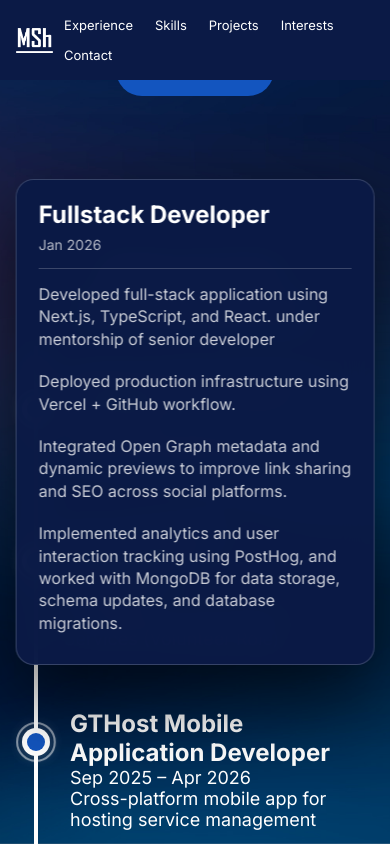
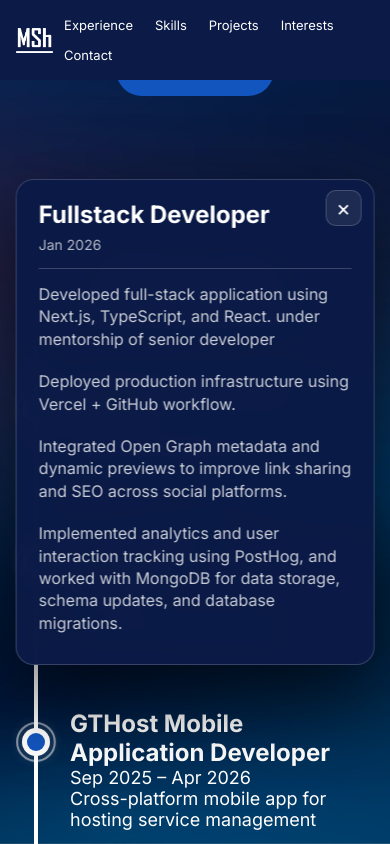
Before and after one commit to markshmidt/portfolio_website, a React (Vite) app: page / in a window 390 px wide. Both pictures are taken after a click on the element 220 px from the left and 421 px from the top of the page. Built offline with nearby package versions, Linux system fonts and the light colour scheme.

Commit message:
changes for mobile ui

```diff
--- a/src/components/ContactForm/ContactForm.css
+++ b/src/components/ContactForm/ContactForm.css
@@ -32,12 +32,7 @@
   padding: 14px 48px;
   border-radius: 999px;
   border: none;
-  background: #5f7cff;
   color: white;
   font-size: 18px;
   cursor: pointer;
 }
-
-.contact-form button:hover {
-  background: #7d96ff;
-}
--- a/src/components/ContactForm/ContactForm.jsx
+++ b/src/components/ContactForm/ContactForm.jsx
@@ -67,7 +67,7 @@ const ContactForm = () => {
     required
   />
 
-  <button type="submit">Send</button>
+  <button className="btn"type="submit">Send</button>
 </form>
 
   );
--- a/src/pages/Experience/Experience.css
+++ b/src/pages/Experience/Experience.css
@@ -174,31 +174,62 @@
     z-index: 5;
 
   }
+/* Anchor both modals at the center line */
+.journey-modal {
+  top: 50%;
+}
+
 .journey-modal.right {
-    right:  calc(60%);
+  right: 50%;
 }
 
 .journey-modal.left {
-    left:  calc(60%);
+  left: 50%;
+}
 
-  }
   .journey-item:hover .journey-modal {
     transform: translateY(-50%) scale(1);
   }
-
-  /* Show modal on hover */
-  .journey-item.left:hover .journey-modal {
+/* Desktop hover behavior */
+.journey-card:hover .journey-modal {
   opacity: 1;
   pointer-events: auto;
-    transform: translate(-50%, -50%) scale(1);
+  transform: translate(0, -50%) scale(1);
   z-index: 10;
 }
-  .journey-item.right:hover .journey-modal {
+
+/* Fade preview when hovering card */
+.journey-card:hover .journey-preview {
+  opacity: 0;
+}
+
+/* start positions (hidden state) */
+.journey-item.right .journey-modal {
+  transform: translate(-50px, -50%) scale(0.98);
+}
+
+.journey-item.left .journey-modal {
+  transform: translate(50px, -50%) scale(0.98);
+}
+
+/* when hovering the whole card, slide into place */
+.journey-card:hover .journey-modal {
   opacity: 1;
   pointer-events: auto;
-    transform: translate(+50%, -50%) scale(1);
+  transform: translate(0, -50%) scale(1);
   z-index: 10;
 }
+
+
+/* fade preview when hovering card */
+.journey-card:hover .journey-preview {
+  opacity: 0;
+}
+.journey-modal {
+  transition: opacity 0.25s ease, transform 0.25s ease;
+}
+
+
 
   /* Modal typography */
   .journey-modal h3 {
@@ -272,6 +303,7 @@
     opacity: 0.75;
   }
 
+
  /* =========================
    MOBILE TIMELINE
 ========================= */
@@ -288,21 +320,11 @@
   .journey-section {
     position: relative;
   }
-  .journey-item:hover .journey-modal {
-    opacity: 0 !important;
-    pointer-events: none !important;
-    transform: translate(-50%, -50%) scale(0.96) !important;
-  }
+
   .journey-item:hover .journey-preview {
     opacity: 1 !important;
   }
 
-  .journey-item.active .journey-modal {
-    opacity: 1 !important;
-    visibility: visible !important;
-    pointer-events: auto !important;
-    transform: translate(-50%, -50%) scale(1) !important;
-  }
 
   .journey-line {
     left: 14px;
@@ -381,19 +403,57 @@
 
     z-index: 9999;
   }
+  .journey-close {
+    position: absolute;
+    top: 10px;
+    right: 12px;
+    width: 36px;
+    height: 36px;
+    border-radius: 10px;
 
-  /* SHOW ONLY WHEN ACTIVE */
+    border: 1px solid rgba(255,255,255,0.18);
+    background: rgba(255,255,255,0.08);
+    color: #fff;
+
+    font-size: 22px;
+    line-height: 1;
+    cursor: pointer;
+
+    display: grid;
+    place-items: center;
+  }
+
+  .journey-close:active {
+    transform: scale(0.96);
+  }
+
+
   .journey-item.active .journey-modal {
     opacity: 1;
     visibility: visible;
     pointer-events: auto;
     transform: translate(-50%, -50%) scale(1);
-    transition-delay: 0s;
+  }
+  .journey-item.active { z-index: 10000; }
+ .journey-modal {
+    z-index: 10001;
+  }
+.journey-modal {
+  transform: translate(-50%, -50%) !important;
 }
 
-  .journey-modal.left,
-  .journey-modal.right {
-    left: 50%;
-    right: auto;
+.journey-item.active .journey-modal {
+  transform: translate(-50%, -50%) !important;
+
 }
+
+.journey-modal {
+  transition: none !important;
 }
+
+.journey-item.active .journey-modal {
+  transition: none !important;
+}
+
+
+}
--- a/src/pages/Experience/Experience.jsx
+++ b/src/pages/Experience/Experience.jsx
@@ -110,11 +110,8 @@ const itemVariants = {
 /* =======================
    COMPONENT
 ======================= */
-
 export default function JourneyTimeline() {
   const [openIndex, setOpenIndex] = useState(null);
-
-  const timelineRef = useRef(null);
   const modalRef = useRef(null);
 
   const isMobile = window.matchMedia("(max-width: 600px)").matches;
@@ -129,14 +126,8 @@ export default function JourneyTimeline() {
     };
 
     document.addEventListener("pointerdown", handleOutside);
-
-    return () => {
-      document.removeEventListener("pointerdown", handleOutside);
-    };
+    return () => document.removeEventListener("pointerdown", handleOutside);
   }, [isMobile, openIndex]);
-
-
-
 
   return (
     <motion.section
@@ -149,45 +140,54 @@ export default function JourneyTimeline() {
     >
       <h2 className="journey-title">Industry Experience</h2>
 
-      <motion.div className="journey-timeline" ref={timelineRef}>
+      <motion.div className="journey-timeline">
         <span className="journey-line" />
 
         {journey.map((item, index) => (
           <motion.div
             key={index}
-         className={`journey-item ${item.side} ${isMobile && openIndex === index ? "active" : ""}`}
+            className={`journey-item ${item.side} ${
+              isMobile && openIndex === index ? "active" : ""
+            }`}
             variants={itemVariants}
-         data-mobile={isMobile}
           >
-
-            {/* Timeline dot */}
             <span className="journey-dot" />
 
-            {/* Compact preview */}
+            {/* 🔥 HOVER CONTAINER */}
             <div
-  className="journey-preview"
+              className="journey-card"
               onClick={(e) => {
                 if (!isMobile) return;
                 e.stopPropagation();
                 setOpenIndex(index);
               }}
-
             >
 
-
-
+              {/* PREVIEW */}
+              <div className="journey-preview">
                 <h3>{item.title}</h3>
                 <span className="journey-period">{item.period}</span>
                 <p>{item.preview}</p>
               </div>
 
-            {/* Hover modal */}
+              {/* MODAL */}
               <div
                 ref={openIndex === index ? modalRef : null}
                 className={`journey-modal ${item.side}`}
-              onClick={(e) => e.stopPropagation()}
               >
-
+                {isMobile && (
+                  <button
+                    type="button"
+                    className="journey-close"
+                    aria-label="Close"
+                    onClick={(e) => {
+                      e.stopPropagation();
+                      setOpenIndex(null);
+                    }}
+                  >
+                    ×
+                  </button>
+                )}
 
                 <h3>{item.title}</h3>
                 <span className="journey-period">{item.period}</span>
@@ -206,20 +206,19 @@ export default function JourneyTimeline() {
                           target="_blank"
                           rel="noopener noreferrer"
                         >
-                        <span className="journey-link-oneLine">
                           <span className="journey-link-title">{d.label}</span>
                           {d.meta && (
-                            <>
-                              <span className="journey-link-sep"> — </span>
-                              <span className="journey-link-meta">{d.meta}</span>
-                            </>
+                            <span className="journey-link-meta">
+                              {" "}
+                              — {d.meta}
+                            </span>
                           )}
-                        </span>
                         </a>
                       )}
                     </li>
                   ))}
                 </ul>
+              </div>
             </div>
           </motion.div>
         ))}
```
Lines whose indentation alone changed are shown as unchanged.
